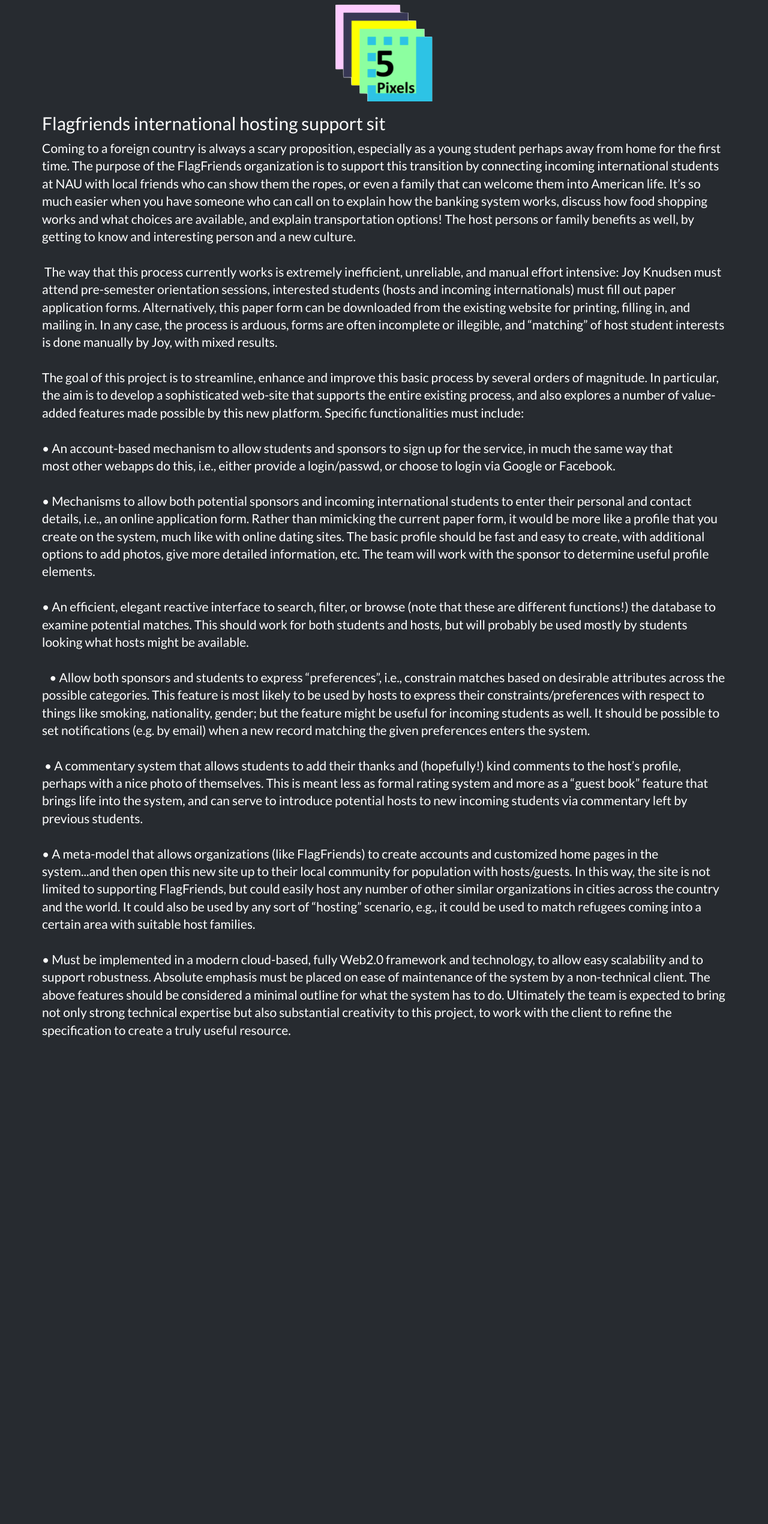
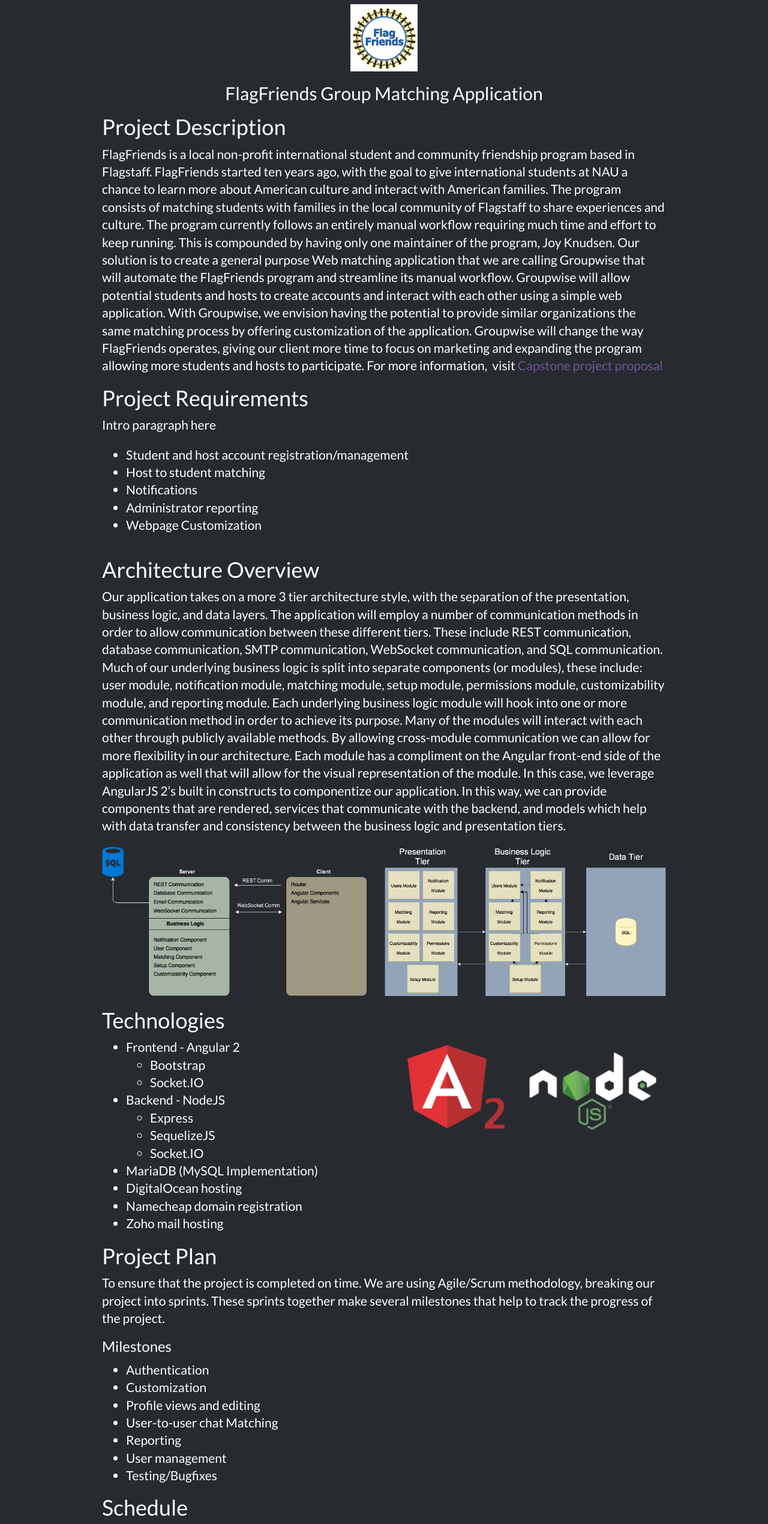
Before and after one commit to BorkforceOne/cs477-capstone-website, a plain HTML site: page www/theproject.html in a window 1280 px wide. Shown: the part 80-2620 px from the top of the page at 60% size. Before the commit the page ends 1866 px from the top, so only its background shows below. Drawn offline with nearby package versions, Linux system fonts and the light colour scheme.

Commit message:
Add more contant

```diff
--- a/www/css/file.less
+++ b/www/css/file.less
@@ -286,7 +286,7 @@ monospace;
 //** For `@screen-md-min` and up.
 @container-md : @container-desktop;
 // Large screen / wide desktop
-@container-large-desktop : (1140px + @grid-gutter-width);
+@container-large-desktop : @container-desktop;
 //** For `@screen-lg-min` and up.
 @container-lg : @container-large-desktop;
 //== Navbar
--- a/www/theproject.html
+++ b/www/theproject.html
@@ -39,86 +39,119 @@
       <div class="container">
         <div class="row">
           <div class="col-md-12">
-                        <img src="image/logo.png" class="center-block img-responsive"><h2 class="text-left" contenteditable="true">Flagfriends international hosting support sit</h2>
-                        <p class="lead text-left">Coming to a foreign country is always a scary proposition, especially
-                            as a young student perhaps away from home for the first time. The purpose
-                            of the FlagFriends organization is to support this transition by connecting
-                            incoming international students at NAU with local friends who can show
-                            them the ropes, or even a family that can welcome them into American life.
-                            It’s so much easier when you have someone who can call on to explain how
-                            the banking system works, discuss how food shopping works and what choices
-                            are available, and explain transportation options! The host persons or
-                            family benefits as well, by getting to know and interesting person and
-                            a new culture.
-                            <br>
-                            <br>&nbsp;The way that this process currently works is extremely inefficient,
-                            unreliable, and manual effort intensive: Joy Knudsen must attend pre-semester
-                            orientation sessions, interested students (hosts and incoming internationals)
-                            must fill out paper application forms. Alternatively, this paper form can
-                            be downloaded from the existing website for printing, filling in, and mailing
-                            in. In any case, the process is arduous, forms are often incomplete or
-                            illegible, and “matching” of host student interests is done manually by
-                            Joy, with mixed results.&nbsp;
-                            <br>
-                            <br>The goal of this project is to&nbsp;streamline, enhance and improve this
-                            basic process by several orders of magnitude. In particular, the aim is
-                            to develop a sophisticated web-site that supports the entire existing process,
-                            and also explores a number of value-added features made possible by this
-                            new platform. Specific functionalities must include:&nbsp;
-                            <br>
-                            <br>• An account-based mechanism to allow students and sponsors to sign up
-                            for the service, in much the same way that most&nbsp;other webapps do this,
-                            i.e., either provide a login/passwd, or choose to login via Google or Facebook.&nbsp;
-                            <br>
-                            <br>• Mechanisms to allow both potential sponsors and incoming international
-                            students to enter their personal and contact details, i.e., an online&nbsp;application
-                            form. Rather than mimicking the current paper form, it would be more like
-                            a profile that you create on the system, much like with online dating sites.
-                            The basic profile should be fast and easy to create, with additional options
-                            to add photos, give more detailed information, etc. The team will work
-                            with the sponsor to determine useful profile elements.&nbsp;
-                            <br>
-                            <br>• An efficient, elegant reactive interface to search,&nbsp;filter, or
-                            browse (note that these are different functions!) the database to examine
-                            potential matches. This should work for both students and hosts, but will
-                            probably be used mostly by students looking what hosts might be available.
-                            <br>
-                            <br>&nbsp; &nbsp;• Allow both sponsors and students to express “preferences”,
-                            i.e., constrain matches based on desirable attributes across the possible
-                            categories. This feature is most likely to be used by hosts to express
-                            their constraints/preferences with respect to things like smoking, nationality,
-                            gender; but the feature might be useful for incoming students as well.
-                            It should be possible to set notifications (e.g. by email) when a new record
-                            matching the given preferences enters the system.
-                            <br>
-                            <br>&nbsp;• A commentary system that allows students to add their thanks and
-                            (hopefully!) kind comments to the host’s profile, perhaps with a nice photo
-                            of themselves. This is meant less as formal rating system and more as a
-                            “guest book” feature that brings life into the system, and can serve to
-                            introduce potential hosts to new incoming students via commentary left
-                            by previous students.&nbsp;
-                            <br>
-                            <br>• A meta-model that allows organizations (like FlagFriends) to create
-                            accounts and customized home pages in the system...and then open this new
-                            site up to their local community&nbsp;for population with hosts/guests.
-                            In this way, the site is not limited to supporting FlagFriends, but could
-                            easily host any number of other similar organizations in cities across
-                            the country and the world. It could also be used by any sort of “hosting”
-                            scenario, e.g., it could be used to match refugees coming into a certain
-                            area with suitable host families.&nbsp;
-                            <br>
-                            <br>• Must be implemented in a&nbsp;modern cloud-based, fully Web2.0 framework
-                            and technology, to allow easy scalability and to support robustness. Absolute
-                            emphasis must be placed on ease of maintenance of the system by a non-technical
-                            client. The above features should be considered a minimal outline for what
-                            the system has to do. Ultimately the team is expected to bring not only
-                            strong technical expertise but also substantial creativity to this project,
-                            to work with the client to refine the specification to create a truly useful
-                            resource.</p>
+            <img src="image/favicon.png" class="center-block img-responsive">
+            <h2 class="text-center">FlagFriends Group Matching Application</h2>
+            <h1>Project Description</h1>
+            <p class="lead text-left">FlagFriends is a local non-profit international student and community
+              friendship program based in Flagstaff. FlagFriends started ten years ago,
+              with the goal to give international students at NAU a chance to learn more
+              about American culture and interact with American families. The program
+              consists of matching students with families in the local community of Flagstaff
+              to share experiences and culture. The program currently follows an entirely
+              manual workflow requiring much time and effort to keep running. This is
+              compounded by having only one maintainer of the program, Joy Knudsen. Our
+              solution is to create a general purpose Web matching application that we
+              are calling Groupwise that will automate the FlagFriends program and streamline
+              its manual workflow. Groupwise will allow potential students and hosts
+              to create accounts and interact with each other using a simple web application.
+              With Groupwise, we envision having the potential to provide similar organizations
+              the same matching process by offering customization of the application.
+              Groupwise will change the way FlagFriends operates, giving our client more
+              time to focus on marketing and expanding the program allowing more students
+              and hosts to participate. For more information, &nbsp;visit
+              <a href="http://www.cens.nau.edu/~edo/Classes/CS486_WWW/Projects/2017/F16-FlagfriendsKnudsen-v1.pdf">Capstone project proposal</a>&nbsp;</p>
+            <h1>Project Requirements</h1>
+            <p class="lead">Intro paragraph here</p>
+            <ul class="lead">
+              <li>Student and host account registration/management&nbsp;</li>
+              <li>Host to student matching&nbsp;</li>
+              <li>Notifications&nbsp;</li>
+              <li>Administrator reporting&nbsp;</li>
+              <li>Webpage Customization</li>
+            </ul>
+          </div>
+        </div>
+        <div class="row">
+          <div class="col-md-12">
+            <h1>Architecture Overview</h1>
+            <p class="lead" contenteditable="true">Our application takes on a more 3 tier architecture style, with the separation
+              of the presentation, business logic, and data layers. The application will
+              employ a number of communication methods in order to allow communication
+              between these different tiers. These include REST communication, database
+              communication, SMTP communication, WebSocket communication, and SQL communication.
+              Much of our underlying business logic is split into separate components
+              (or modules), these include: user module, notification module, matching
+              module, setup module, permissions module, customizability module, and reporting
+              module. Each underlying business logic module will hook into one or more
+              communication method in order to achieve its purpose. Many of the modules
+              will interact with each other through publicly available methods. By allowing
+              cross-module communication we can allow for more flexibility in our architecture.
+              Each module has a compliment on the Angular front-end side of the application
+              as well that will allow for the visual representation of the module. In
+              this case, we leverage AngularJS 2’s built in constructs to componentize
+              our application. In this way, we can provide components that are rendered,
+              services that communicate with the backend, and models which help with
+              data transfer and consistency between the business logic and presentation
+              tiers.</p>
+            <img src="image/Architectural_overview.png" class="img-responsive" style="height:250px;weight:300px;float:left">
+            <img src="image/Groupwise-Software Architecture.png" class="img-responsive" style="height: 250px;weight:300;float:right">
+          </div>
+        </div>
+        <div class="row">
+          <div class="col-md-12">
+            <h1>Technologies</h1>
+          </div>
+        </div>
+        <div class="row">
+          <div class="col-md-6">
+            <ul class="lead">
+              <li>Frontend - Angular 2&nbsp;</li>
+              <ul style="list-style-type:circle">
+                <li>Bootstrap&nbsp;</li>
+                <li>Socket.IO&nbsp;</li>
+              </ul>
+              <li>Backend - NodeJS&nbsp;</li>
+              <ul style="list-style-type:circle">
+                <li>Express&nbsp;</li>
+                <li>SequelizeJS&nbsp;</li>
+                <li>Socket.IO&nbsp;</li>
+              </ul>
+              <li>MariaDB (MySQL Implementation)&nbsp;</li>
+              <li>DigitalOcean hosting&nbsp;</li>
+              <li>Namecheap domain registration&nbsp;</li>
+              <li>Zoho mail&nbsp;hosting&nbsp;</li>
+            </ul>
+            <h1>Project Plan</h1>
+          </div>
+          <div class="col-md-6">
+            <img src="image/logos_js.png" class="img-responsive" height="200px">
+          </div>
+        </div>
+        <div class="row">
+          <div class="col-md-12">
+            <p class="lead">To ensure that the project is completed on time. We are using Agile/Scrum
+              methodology, breaking our project into sprints. These sprints together
+              make several milestones that help to track the progress of the project.&nbsp;</p>
+            <h3>Milestones</h3>
+            <div>
+              <ul class="lead">
+                <li>Authentication</li>
+                <li>Customization&nbsp;</li>
+                <li>Profile views and editing&nbsp;</li>
+                <li>User-to-user chat Matching&nbsp;</li>
+                <li>Reporting&nbsp;</li>
+                <li>User management</li>
+                <li>Testing/Bugfixes &nbsp;</li>
+              </ul>
+              <h1>Schedule</h1>
+              <img src="image/schedule.png" class="img-responsive">
+              <h1>Codebase</h1>
+              <p>?????????????????????????????????????????????????????????????????</p>
+              <h1>Demo</h1>
+              <p contenteditable="true">???????????????????????????????????????</p>
             </div>
           </div>
         </div>
       </div>
-
-
+    </div>
 </body></html>
```
Also changed, not shown: www/aboutus.html (+0 -4 lines), www/assignments.html (+65 -27 lines), www/index.html (+2 -4 lines), www/css/file.css, www/image/Architectural_overview.png (added), www/image/Groupwise-Software Architecture.png (added), www/image/Sponsor.png (deleted), www/image/favicon.png (added), www/image/logos_js.png (added), www/image/schedule.png (added), 8 other files. Lines whose indentation alone changed are shown as unchanged.
